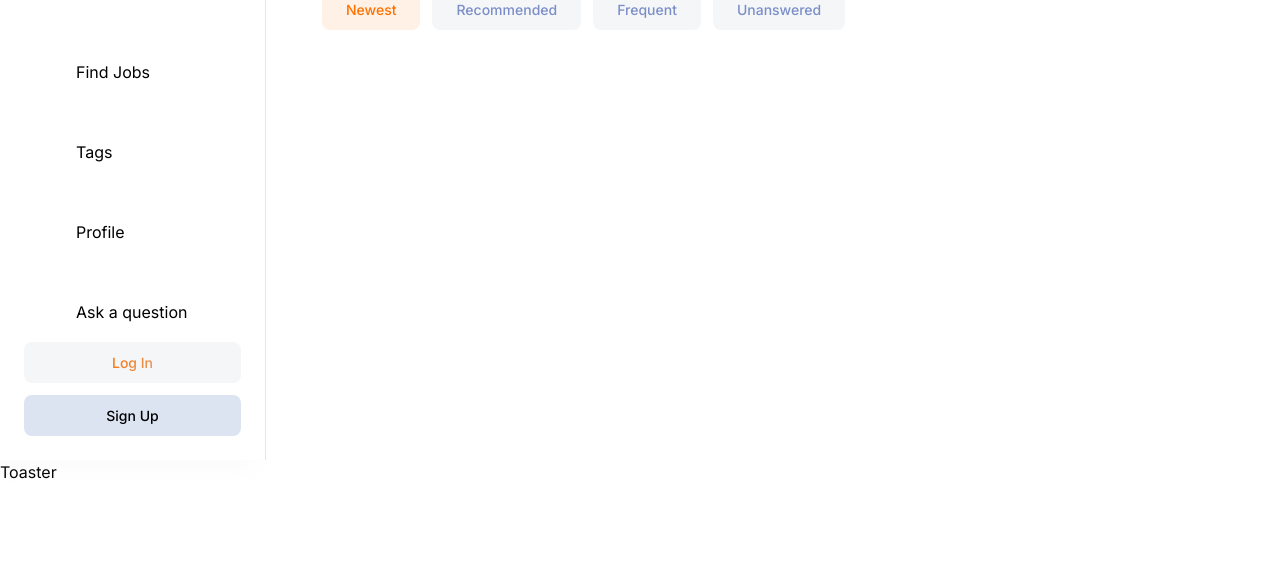
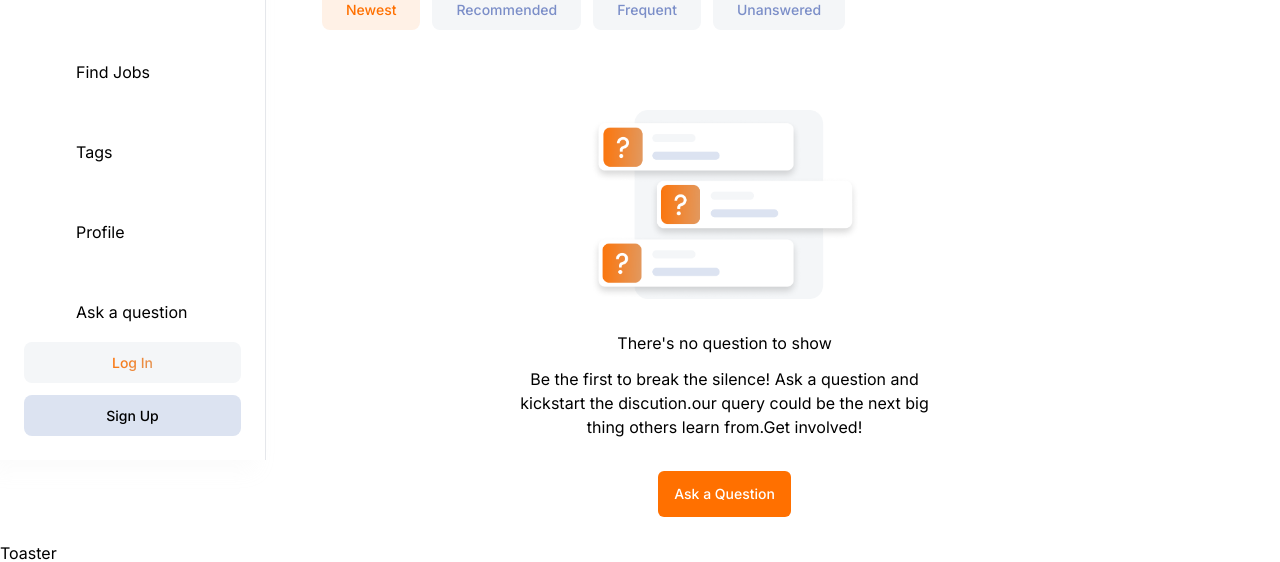
Before and after one commit to FereshtehDehghani/stack_overflow_nextjs13, a Next.js app: page / in a window 1280 px wide. Shown: the part 340-902 px from the top of the page. Before the commit the page ends 824 px from the top, so only its background shows below. Built offline with nearby package versions, Linux system fonts and the light colour scheme; no server answers.

Commit message:
create NoResult component

```diff
--- a/app/(root)/(home)/page.tsx
+++ b/app/(root)/(home)/page.tsx
@@ -1,11 +1,33 @@
 import HomeFilters from "@/components/home/HomeFilters";
 import Filters from "@/components/shared/Filters";
+import NoResult from "@/components/shared/NoResult";
 import LocalSearchbar from "@/components/shared/search/LocalSearchbar";
 import { Button } from "@/components/ui/button";
 import { HomePageFilters } from "@/constants/filters";
 import Link from "next/link";
 
 
+const questions=[];
+//  const questions=[
+//   {
+//     _id:1,
+//     title:"Cascading Deletes in SQLAlchemy?",
+//     tags:[{_id:1,name:"python"},{_id:2,name:"sql"}],
+//     author:"John Doe",
+//     views:100,
+//     answers:2,
+//     createAt:"2021-09-01T12:00:00.000z"
+//   },
+//   {
+//     _id:1,
+//     title:"How to center a div?",
+//     tags:[{_id:1,name:"css"},{_id:2,name:"sql"}],
+//     author:"John Doe",
+//     views:100,
+//     answers:2,
+//     createAt:"2021-09-01T12:00:00.000z"
+//   }
+//  ];
 export default function Home() {
 
   return (
@@ -38,6 +60,21 @@
       containerClasses="hidden max-md:flex"/>
     </div>
     <HomeFilters/>
+
+    <div className="mt-10 flex w-full flex-col gap-6">
+      {questions.length>0?
+      questions.map((question)=>(
+'QuestionCard'
+      ))
+      : <NoResult
+      title="There's no question to show"
+      linkTitle="Ask a Question"
+      link="/"
+      description="Be the first to break the silence!  Ask a question and kickstart the discution.our query could
+      be the next big thing others learn from.Get involved!"
+
+      />}
+    </div>
    </>
   )
 }
--- /dev/null
+++ b/components/shared/NoResult.tsx
@@ -0,0 +1,49 @@
+import Image from 'next/image'
+import Link from 'next/link'
+import React from 'react'
+import { Button } from '../ui/button'
+
+interface Props{
+    title:string,
+    description:string,
+    link:string,
+    linkTitle:string
+}
+
+const NoResult = ({title,description,link,linkTitle}:Props) => {
+  return (
+    <div className='mt-10 flex flex-col items-center justify-center w-full'>
+      <Image
+      src="/assets/images/light-illustration.png"
+      alt="No result illustration"
+      width={270}
+      height={200}
+      className='block object-contain dark:hidden'
+      />
+      <Image
+      src="/assets/images/dark-illustration.png"
+      alt="No result illustration"
+      width={270}
+      height={200}
+      className='hidden object-contain dark:flex'
+      />
+      <h2 className="h2-bold text-dark200_light900 mt-8">
+        {title}
+      </h2>
+      <p className="body-regular text-dark500_light700 my-3 5 max-w-md text-center">
+        {description}
+        </p>
+      <Link href={link}>
+        <Button
+        className='paragraph-medium mt-5 min-h-[46px] first-letter:rounded-lg
+         bg-primary-500 px-4 py-3 text-light-900 hover:bg-primary-500
+         dark:bg-primary-500 dark:text-light-900'>
+        {linkTitle}
+        </Button>
+       </Link>
+
+    </div>
+  )
+}
+
+export default NoResult
```
